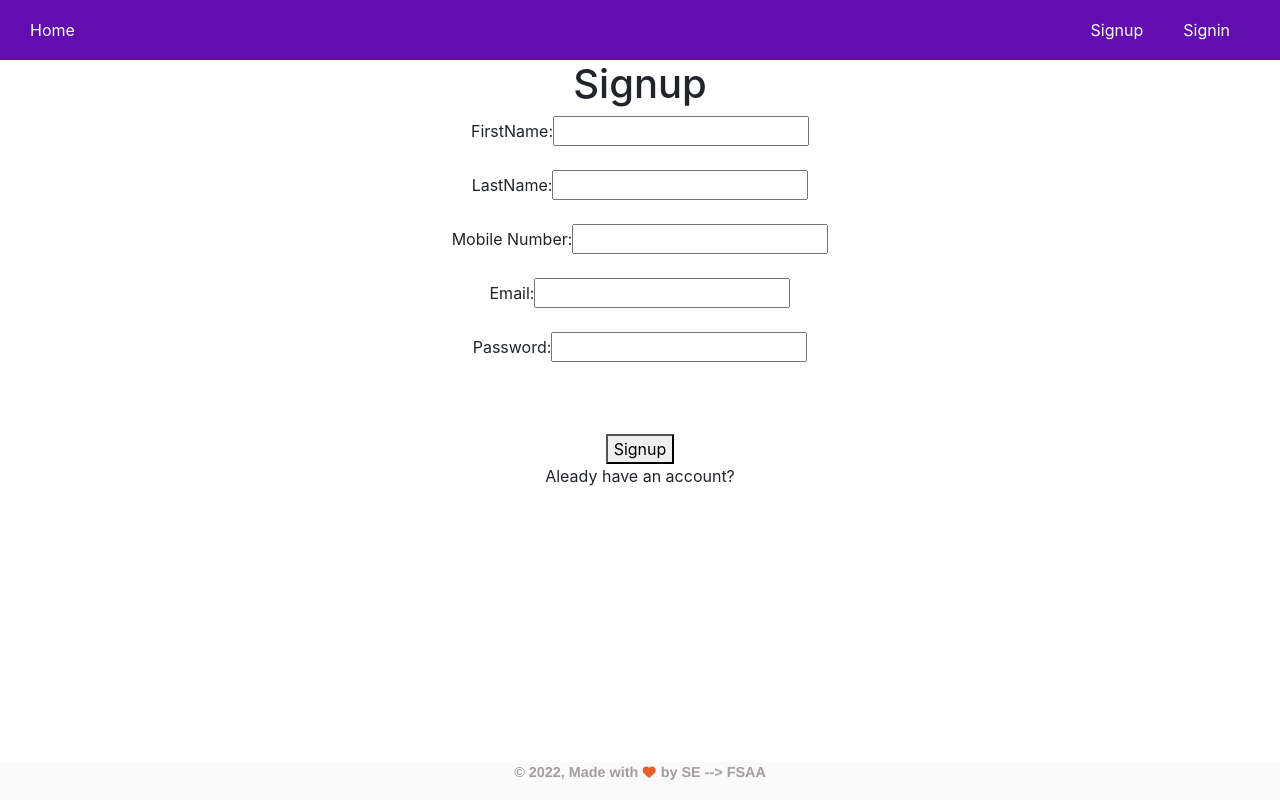
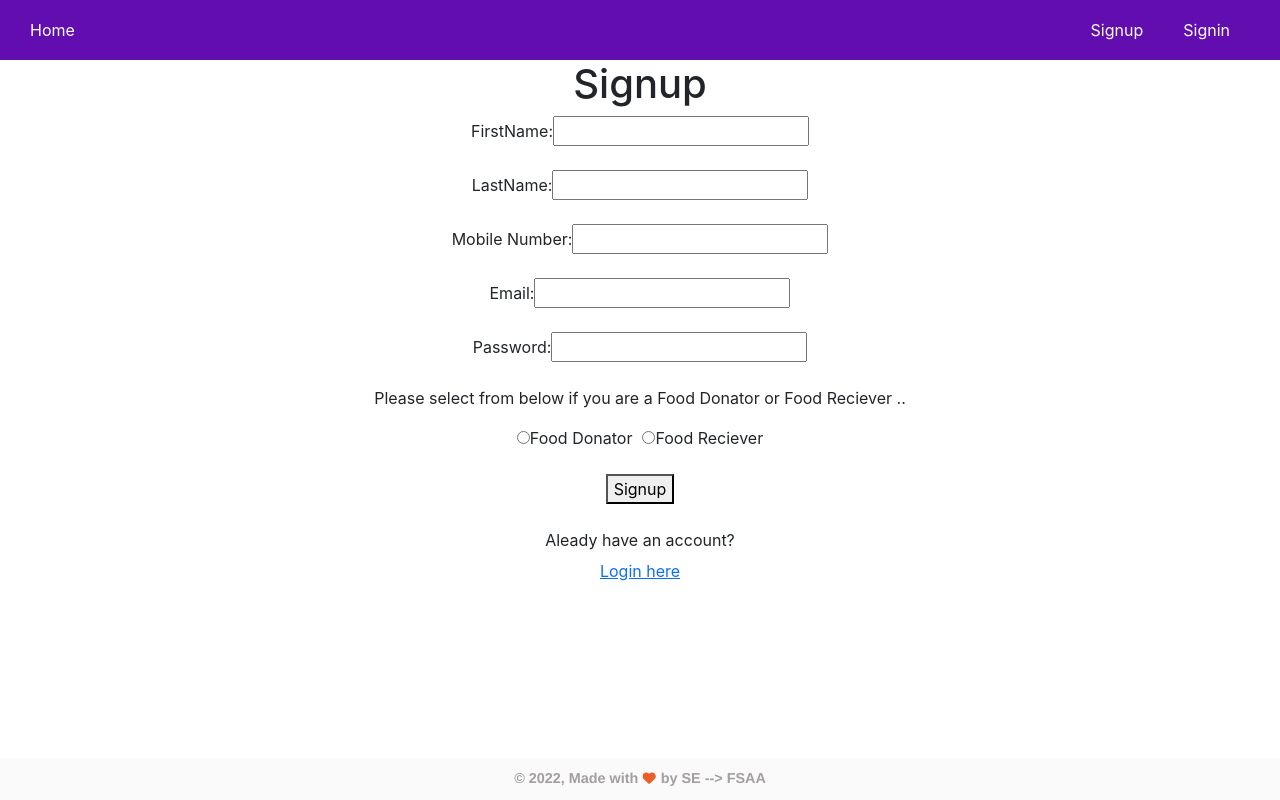
Before and after one commit to ann-swords/no-more-yo3an-project, a React (Create React App) app in the folder frontend/: page /signup in a window 1280 px wide. Built offline with nearby package versions, Linux system fonts and the light colour scheme.

Commit message:
Added role to signup form , fixed some styling conflict

```diff
--- a/frontend/src/components/Footer/Footer.css
+++ b/frontend/src/components/Footer/Footer.css
@@ -36,3 +36,8 @@
     font-weight:600;
     text-align: center;
  }
+
+ .pfooter{
+  margin-top: 10px;
+  margin-bottom: 10px;
+ }
--- a/frontend/src/components/Footer/Footer.jsx
+++ b/frontend/src/components/Footer/Footer.jsx
@@ -6,7 +6,7 @@ export default function Footer() {
 
           <div className="footer" >
             <span className="copyright">
-              <p>
+              <p className="pfooter">
               © {new Date().getFullYear()}, Made with{" "}
               <i className="fa fa-heart heart" /> by SE --&gt; FSAA
               </p>
--- a/frontend/src/components/Login/Login.jsx
+++ b/frontend/src/components/Login/Login.jsx
@@ -30,9 +30,10 @@ export default function Login(props) {
         <br /><br />
         <button  onClick={loginHandler} >Login</button>
 
-        <p>
+        <p> <br />
         Don't have an account? <br />
-        <a href="/signup">Signup here</a>
+        <a className="btn btn-link" href="/signup">Signup here</a>
+
       </p>
       </form>
     </div>
--- a/frontend/src/components/Signup/Signup.jsx
+++ b/frontend/src/components/Signup/Signup.jsx
@@ -1,6 +1,6 @@
 import React, {useState} from 'react'
 
-export default function Signup(props) {
+ export default function Signup(props) {
 
   const [newUser, setNewUser] = useState({});
 
@@ -15,55 +15,64 @@ export default function Signup(props) {
         props.register(newUser)
     }
 
+  return (
 
-
-  return (
     <div>
       <h1>Signup</h1>
 
-
-      <form>
+    <form>
         <label>FirstName:</label>
-        <input type="text"  name="firstName"   onChange={changeHandler}  />
-
+        <input type="text" name="firstName" onChange={changeHandler} />
 
         <br /><br />
 
         <label>LastName:</label>
-        <input type="text" name="lastName"   onChange={changeHandler} />
+        <input type="text" name="lastName" onChange={changeHandler}/>
 
         <br /><br />
 
 
         <label>Mobile Number:</label>
-        <input type="text" name="mobile"   onChange={changeHandler} />
+        <input type="text" name="mobile" onChange={changeHandler} />
 
         <br /><br />
 
         <label>Email:</label>
-        <input type="email" name="email"  onChange={changeHandler} />
+        <input type="email" name="email" onChange={changeHandler} />
 
         <br /><br />
 
         <label>Password:</label>
-        <input type="password" name="password"   onChange={changeHandler} />
+        <input type="password" name="password" autoComplete='' onChange={changeHandler} />
 
         <br /><br />
 
-{/* Still not sure how it will be */}
+        {/* i will add signup roles . */}
+
+        {/* Still not sure how it will be */}
         {/* <label>Role:</label>
-        <input type="text" name="role"/>   onChange={changeHandler} */}
+    <input type="text" name="role"/>   onChange={changeHandler} */}
 
-        <br /><br />
+        <div className="custom-control custom-radio custom-control-inline">
+          <p>Please select from below if you are a Food Donator or Food Reciever ..</p>
+          <input type="radio" name="role" value={'Donator'} className="custom-control-input" onChange={changeHandler} required />
+          <label className="custom-control-label" style={{ "marginRight": "10px" }}>Food Donator</label>
 
-        <button  onClick={regsiterHandler}  >Signup</button>
+          <input type="radio" name="role" value={'Reciever'} className="custom-control-input" onChange={changeHandler} />
+          <label className="custom-control-label">Food Reciever</label>
+        </div>
 
-        <p>
-        Aleady have an account? <br />
-        <a href="/login">Login here</a>
-      </p>
+        <br />
+
+        <button onClick={regsiterHandler}>Signup</button>
+
+        <p> <br />
+          Aleady have an account?<br />
+          <a className="btn btn-link" href="/login">Login here</a>
+        </p>
 
       </form>
+
     </div>
   );
 }
```
Also changed, not shown: 2 other files (tests, documents, lock files or other folders).
